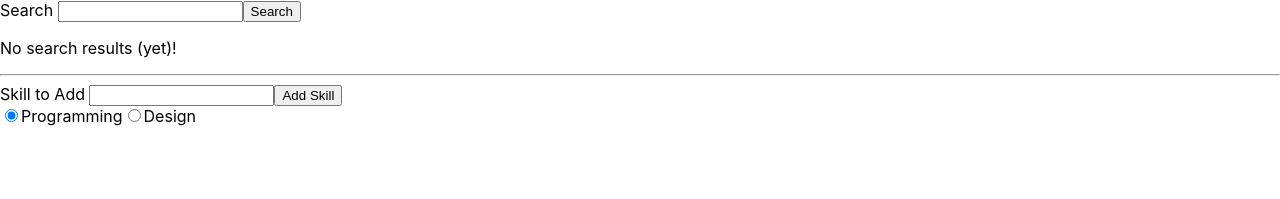
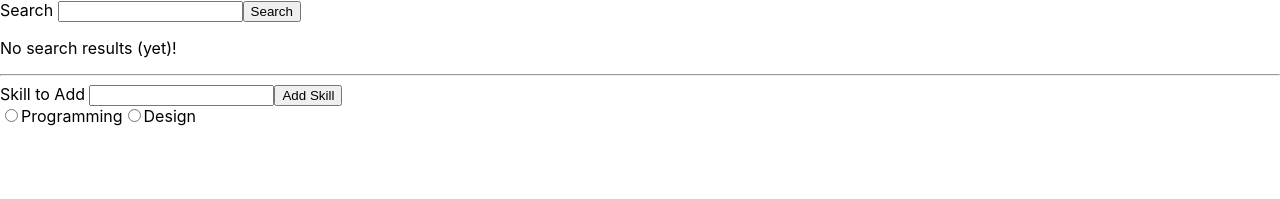
Before and after one commit to oranium/skillmatrix, a React (Create React App) app in the folder src/frontend/: page / in a window 1280 px wide. Shown: the top 199 px of the page. Built offline with nearby package versions, Linux system fonts and the light colour scheme.

Commit message:
fixed radio buttons but still no default

```diff
--- a/src/frontend/src/components/CategoryChooser.js
+++ b/src/frontend/src/components/CategoryChooser.js
@@ -27,7 +27,6 @@ class CategoryChooser extends Component {
                 name="skillcategory"
                 value={upperKey}
                 key={upperKey + "radio"}
-                checked={upperKey === "Programming" ? true : false}
               />
               {upperKey}
             </label>
```
